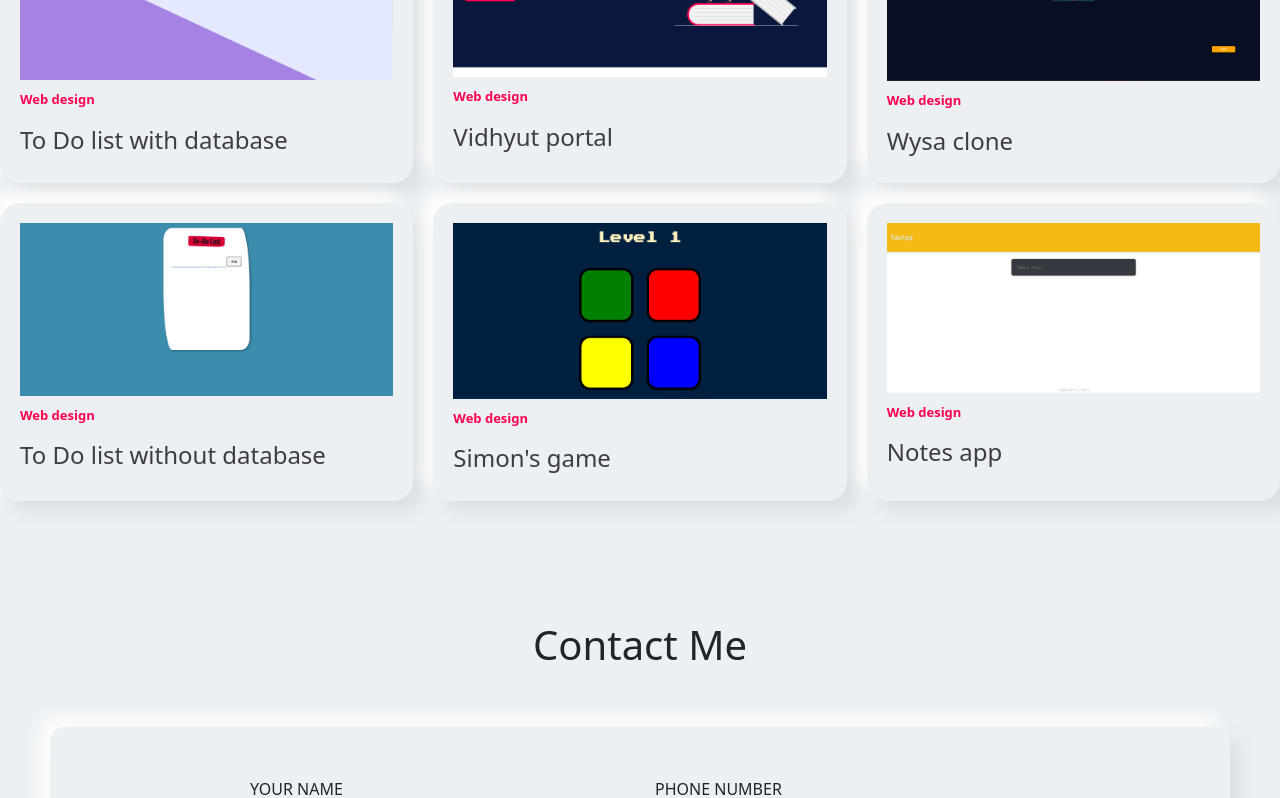
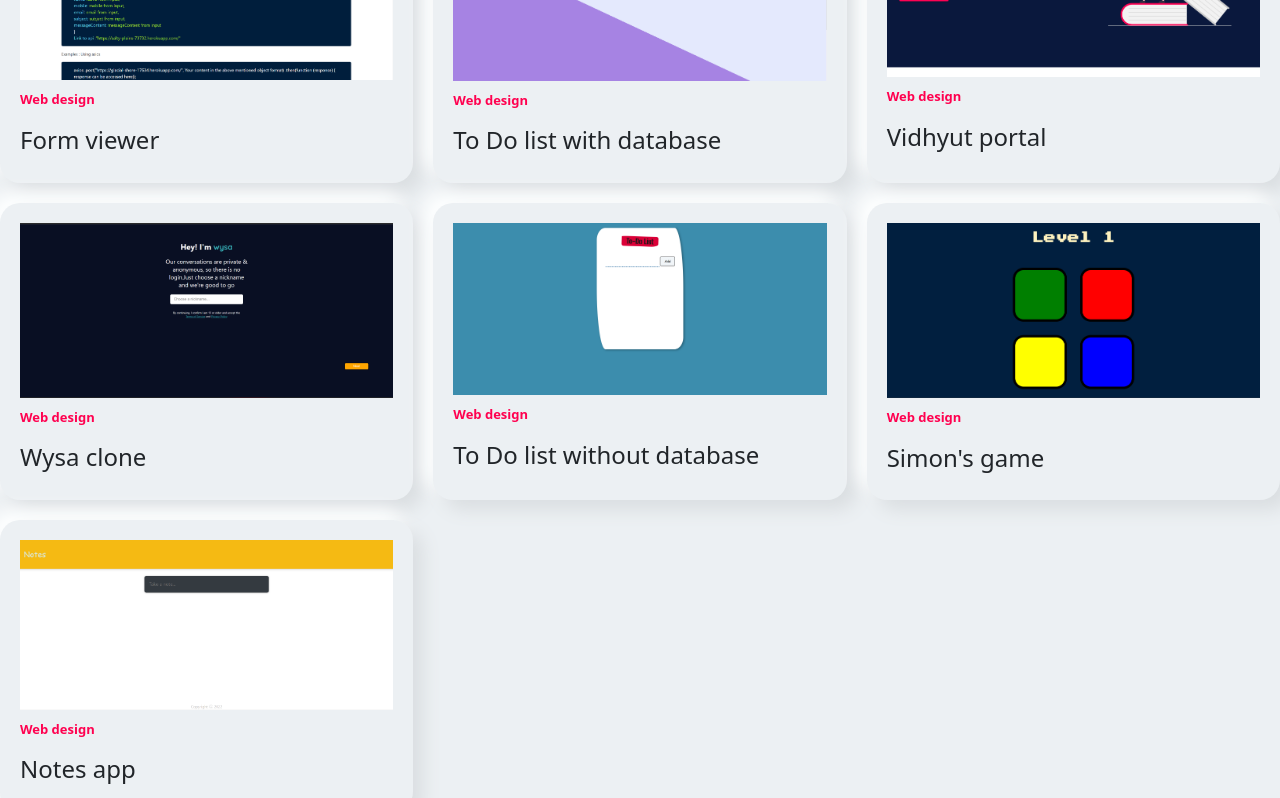
Before and after one commit to Nandakumar47/portfolioWebsite, a React (Create React App) app: page / in a window 1280 px wide. Shown: the part 940-1738 px from the top of the page. Built offline with nearby package versions, Linux system fonts and the light colour scheme.

Commit message:
scroll added

```diff
--- a/src/App.js
+++ b/src/App.js
@@ -1,12 +1,11 @@
 import "./App.css";
-import NavBar from "./components/NavBar";
+
 import "bootstrap/dist/css/bootstrap.min.css";
 import Home from "./Pages/Home";
 function App() {
   return (
     <div className="app">
-      <NavBar />
-      <Home/>
+      <Home />
     </div>
   );
 }
--- a/src/Pages/Home.js
+++ b/src/Pages/Home.js
@@ -1,4 +1,4 @@
-import React from "react";
+import React, { useRef } from "react";
 import "./Home.css";
 import AOS from "aos";
 import "aos/dist/aos.css";
@@ -11,12 +11,13 @@ import InstagramIcon from "@mui/icons-material/Instagram";
 import LinkedInIcon from "@mui/icons-material/LinkedIn";
 import GitHubIcon from "@mui/icons-material/GitHub";
 import Tooltip from "@mui/material/Tooltip";
-import project1  from "../images/project1.png"
-import project2  from "../images/project2.png"
-import project3  from "../images/project3.png"
-import project4  from "../images/project4.png"
-import project5  from "../images/project5.png"
-import project6  from "../images/project6.png"
+import project1 from "../images/project1.png";
+import project2 from "../images/project2.png";
+import project3 from "../images/project3.png";
+import project4 from "../images/project4.png";
+import project5 from "../images/project5.png";
+import project6 from "../images/project6.png";
+import project7 from "../images/project7.png";
 
 import {
   FaReact,
@@ -29,10 +30,17 @@ import { SiJavascript } from "react-icons/si";
 import ProjectCard from "../components/ProjectCard";
 import Contact from "../components/Contact";
 import Footer from "../components/Footer";
+import NavBar from "../components/NavBar";
 
 function Home() {
+  const homeHeight = useRef();
+  const projectHeight = useRef();
+  const contactHeight = useRef();
+
   return (
-    <div className="main__div" id="home">
+    <>
+      <NavBar homeHeight={homeHeight} contactHeight={contactHeight} projectHeight={projectHeight}/>
+      <div className="main__div" id="home" ref={homeHeight}>
         <div className="intro__section_main">
           <div className="grid__holder ">
             <div className="name__grid card">
@@ -93,7 +101,11 @@ function Home() {
                     <FaReact style={{ color: "#61DBFB", fontSize: "25px" }} />
                   </div>
                 </Tooltip>
-              <Tooltip sx={{ color: "success.main" }} title="JavaScript" arrow>
+                <Tooltip
+                  sx={{ color: "success.main" }}
+                  title="JavaScript"
+                  arrow
+                >
                   <div className="icon__card">
                     <SiJavascript
                       style={{ color: "#F0DB4F", fontSize: "25px" }}
@@ -119,24 +131,61 @@ function Home() {
             </div>
           </div>
         </div>
-      <div className="portfolio" id="portfolio">
+        <div className="portfolio" id="portfolio" ref={projectHeight} >
           <h1>My Projects</h1>
           <div className="projects__cardHolder">
-          <ProjectCard projectLink="https://sheltered-cliffs-48922.herokuapp.com/" heading="Web design" description="To Do list with database" imgSrc={project5}/>
-          <ProjectCard projectLink="https://brave-kirch-8c6542.netlify.app/" heading="Web design" description="Vidhyut portal" imgSrc={project4} />
-          <ProjectCard projectLink="https://wysa-clone.netlify.app/" heading="Web design" description="Wysa clone" imgSrc={project6}/>
-          <ProjectCard projectLink="https://nandakumar47.github.io/toDoList/" heading="Web design" description="To Do list without database" imgSrc={project1}/>
-          <ProjectCard projectLink="https://nandakumar47.github.io/simons-game/" heading="Web design" description="Simon's game" imgSrc={project2}/>
-          <ProjectCard projectLink="https://nandakumar47.github.io/notes/" heading="Web design" description="Notes app" imgSrc={project3} />
+            <ProjectCard
+              projectLink="https://formdisplay.netlify.app/"
+              heading="Web design"
+              description="Form viewer"
+              imgSrc={project7}
+            />
+            <ProjectCard
+              projectLink="https://sheltered-cliffs-48922.herokuapp.com/"
+              heading="Web design"
+              description="To Do list with database"
+              imgSrc={project5}
+            />
+            <ProjectCard
+              projectLink="https://brave-kirch-8c6542.netlify.app/"
+              heading="Web design"
+              description="Vidhyut portal"
+              imgSrc={project4}
+            />
+            <ProjectCard
+              projectLink="https://wysa-clone.netlify.app/"
+              heading="Web design"
+              description="Wysa clone"
+              imgSrc={project6}
+            />
+            <ProjectCard
+              projectLink="https://nandakumar47.github.io/toDoList/"
+              heading="Web design"
+              description="To Do list without database"
+              imgSrc={project1}
+            />
+            <ProjectCard
+              projectLink="https://nandakumar47.github.io/simons-game/"
+              heading="Web design"
+              description="Simon's game"
+              imgSrc={project2}
+            />
+            <ProjectCard
+              projectLink="https://nandakumar47.github.io/notes/"
+              heading="Web design"
+              description="Notes app"
+              imgSrc={project3}
+            />
           </div>
         </div>
-      <div className="contact">
+        <div className="contact" ref={contactHeight}>
           <h1>Contact Me</h1>
           <Contact />
         </div>
         {/* <hr /> */}
         <Footer />
       </div>
+    </>
   );
 }
 AOS.init();
--- a/src/components/NavBar.css
+++ b/src/components/NavBar.css
@@ -21,6 +21,7 @@
   word-spacing: 3px;
   font-weight: 500;
 }
+
 /* .navbar .navbar-nav .nav-link:hover::after {
   transform: scaleX(1);
   transform-origin: bottom left;
@@ -38,14 +39,26 @@
   transition: transform 0.25s ease-out;
 } */
 .navbar .navbar-brand:focus {
-  color: #435465;
+  color: #384756;
+  border-radius: 5px;
+  text-decoration: underline;
+  text-decoration-color: #ff014f;
+  height: fit-content;
 }
 .navbar-light .navbar-nav .nav-link.active,
 .navbar-light .navbar-nav .show > .nav-link {
-  color: #435465;
+  color: #384756;
+  border-radius: 5px;
+  text-decoration: underline;
+  text-decoration-color: #ff014f;
+  height: fit-content;
 }
-.navbar .navbar-brand:hover,
+
 .navbar .navbar-nav .nav-link:hover,
 .navbar .navbar-nav .nav-link:focus {
-  color: #435465;
+  color: #384756;
+  text-decoration: underline;
+  text-decoration-color: #ff014f;
+  border-radius: 5px;
+  height: fit-content;
 }
--- a/src/components/NavBar.js
+++ b/src/components/NavBar.js
@@ -1,4 +1,4 @@
-import React from "react";
+import React, { useRef } from "react";
 import "./NavBar.css";
 import Container from "react-bootstrap/Container";
 import Nav from "react-bootstrap/Nav";
@@ -6,21 +6,31 @@ import Navbar from "react-bootstrap/Navbar";
 import { Avatar } from "@mui/material";
 import profilePic from "../images/profile.jpg";
 
-function NavBar() {
+function NavBar({ homeHeight, contactHeight, projectHeight }) {
+  const navBarHeight = useRef();
+  function scrollWindow(height, val) {
+    window.scrollTo(
+      0,
+      height.current.offsetTop - navBarHeight.current.offsetHeight * val
+    );
+  }
   return (
     <Navbar
       style={{ backgroundColor: "#ecf0f3", padding: "15px 0" }}
       expand="lg"
       sticky="top"
+      ref={navBarHeight}
     >
       <Container fluid className="contain">
         <Navbar.Brand
-          href="#"
+          onClick={() => {
+            scrollWindow(homeHeight, 2);
+          }}
           style={{ color: "#435465", fontWeight: "700", fontSize: "1.8rem" }}
         >
           <div className="navbar__icon_name">
             <Avatar alt="profileImage" src={profilePic} />
-            <h3 >Nandakumar PR</h3>
+            <h3>Nandakumar PR</h3>
           </div>
         </Navbar.Brand>
         <Navbar.Toggle aria-controls="basic-navbar-nav" />
@@ -29,13 +39,29 @@ function NavBar() {
             className="mr-auto"
             style={{ textAlign: "center", fontSize: "1rem" }}
           >
-            <Nav.Link href="#" className="nav__item">
+            <Nav.Link
+
+              className="nav__item"
+              onClick={() => {
+                scrollWindow(homeHeight, 2);
+              }}
+            >
               Home
             </Nav.Link>
-            <Nav.Link href="#portfolio" className="nav__item">
+            <Nav.Link
+              className="nav__item"
+              onClick={() => {
+                scrollWindow(projectHeight, 1);
+              }}
+            >
               Projects
             </Nav.Link>{" "}
-            <Nav.Link href="#contact" className="nav__item">
+            <Nav.Link
+              className="nav__item"
+              onClick={() => {
+                scrollWindow(contactHeight, 1);
+              }}
+            >
               Contact me
             </Nav.Link>
           </Nav>
--- a/src/components/ProjectCard.css
+++ b/src/components/ProjectCard.css
@@ -2,7 +2,7 @@
     padding: 20px;
     text-align: left;
     border-radius: 20px;
-
+    cursor: pointer;
 }
 .projectCard>p{
     margin-top:10px ;
--- a/src/components/ProjectCard.js
+++ b/src/components/ProjectCard.js
@@ -1,6 +1,5 @@
 import React from "react";
 import "./ProjectCard.css";
-
 
 function ProjectCard({ imgSrc, heading, description, projectLink }) {
   return (
@@ -9,12 +8,13 @@ function ProjectCard({ imgSrc, heading, description, projectLink }) {
       data-aos="fade-up"
       data-aos-delay="50"
       data-aos-duration="900"
+      onClick={() => {
+        window.open(projectLink, "_blank");
+      }}
     >
       <img src={imgSrc} alt="project_image" />
       <p>{heading}</p>
-      <a href={projectLink}>
-        <h4>{description}</h4>
-      </a>
+      <h4>{description}</h4>
     </div>
   );
 }
```
Also changed, not shown: src/images/project7.png (added). Lines whose indentation alone changed are shown as unchanged.
